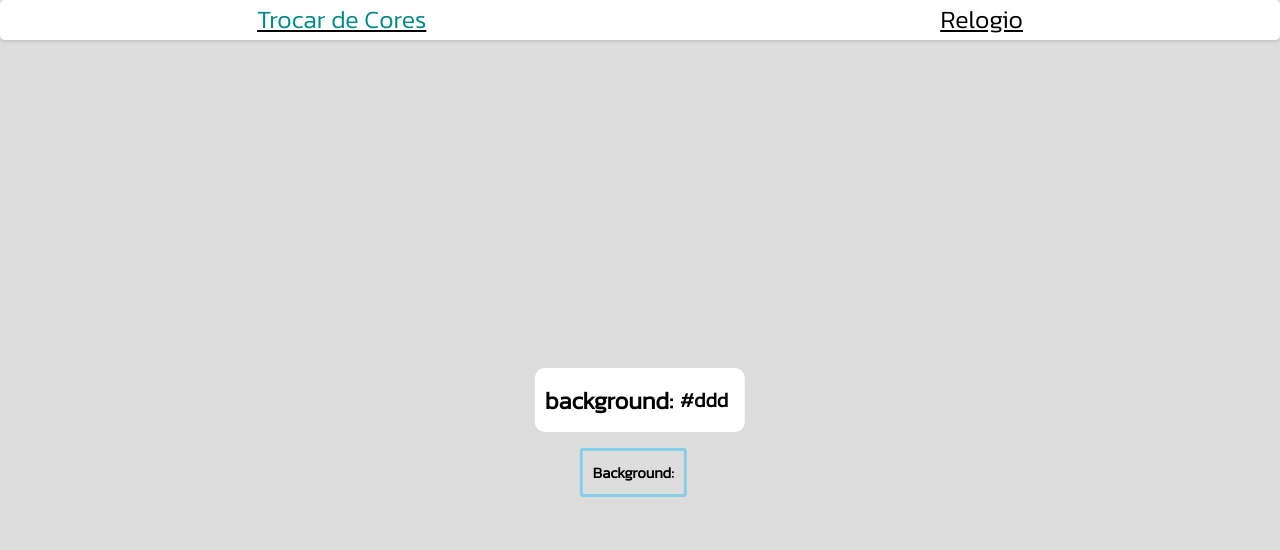
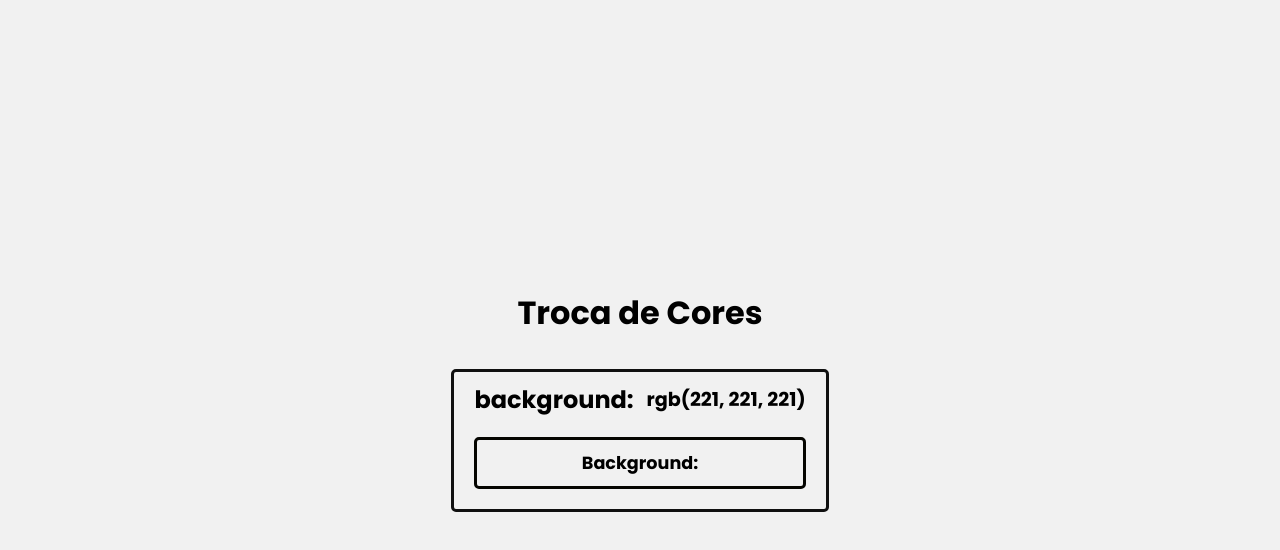
Before and after one commit to Arthur-dias-do-nascimento/Projetos, a plain HTML site: page Trocar de cores/index.html in a window 1280 px wide. Drawn offline with Linux system fonts and the light colour scheme.

Commit message:
refazendo o projeto

```diff
--- a/Trocar de cores/CSS/Body.css
+++ /dev/null
@@ -1,12 +0,0 @@
-@import url('https://fonts.googleapis.com/css2?family=Kanit:wght@300&display=swap');
-
-* {
-    margin: 0;
-    padding: 0;
-    box-sizing: border-box;
-}
-
-body {
-    background-color: #ddd;
-    font-family: "Kanit", sans-serif;
-}
--- a/Trocar de cores/CSS/Header.css
+++ /dev/null
@@ -1,23 +0,0 @@
-nav {
-    background-color: white;
-    box-shadow: 0px 2px 3px rgba(0, 0, 0, 0.1);
-    border-radius: 5px;
-    height: 40px;
-}
-
-nav ul {
-    display: flex;
-    align-items: center;
-    justify-content: space-around;
-    font-size: 25px;
-    text-decoration: underline;
-}
-
-nav ul li, .nav-title {
-    color: darkcyan;
-}
-
-nav ul li a {
-    color: black;
-    cursor: pointer;
-}
--- a/Trocar de cores/CSS/Main.css
+++ /dev/null
@@ -1,40 +0,0 @@
-.container {
-    position: absolute;
-    top: 50%;
-    left: 50%;
-    transform: translate(-50%, -50%);
-}
-
-.background {
-    display: flex;
-    align-items: center;
-    justify-content: center;
-    padding: 5px;
-    background-color: white;
-    border-radius: 10px;
-    padding: 10px;
-}
-
-.span-color {
-    padding: 7px;
-    font-size: 20px;
-    font-weight: 700;
-}
-
-button {
-    position: absolute;
-    padding: 10px;
-    top: 80px;
-    left: 45px;
-    background: none;
-    border: 3px solid skyblue;
-    border-radius: 3px;
-    font-size: 15px;
-    font-family: "Kanit", sans-serif;
-    font-weight: 700;
-    transition: 700ms all ease-in-out;
-}
-
-button:hover {
-    background-color: #ffffffc2;
-}
--- a/Trocar de cores/index.html
+++ b/Trocar de cores/index.html
@@ -4,26 +4,19 @@
     <meta charset="UTF-8">
     <meta name="viewport" content="width=device-width, initial-scale=1.0">
     <title>Trocar de Cores</title>
-    <link rel="stylesheet" href="./CSS/Body.css">
-    <link rel="stylesheet" href="./CSS/Header.css">
-    <link rel="stylesheet" href="./CSS/Main.css">
+    <link rel="stylesheet" href="style.css">
     <script defer src="script.js"></script>
 </head>
 <body>
-    <header>
-        <nav>
-            <ul type="none">
-                <li class="nav-title">Trocar de Cores</li>
-                <li class="nav-link-rel"><a href="/Javascript-Projetos/PROJ004.Relogio/index.html" target="_blank" rel="external">Relogio</a></li>
-            </ul>
-        </nav>
-    </header>
     <main>
+        <h1>Troca de Cores</h1>
+
         <div class="container">
             <div class="background">
                 <h2>background:</h2>
-                <span class="span-color">#ddd</span>
+                <span class="span-color">rgb(221, 221, 221)</span>
             </div>
+
             <button>Background:</button>
         </div>
     </main>
--- a/Trocar de cores/script.js
+++ b/Trocar de cores/script.js
@@ -1,16 +1,19 @@
-const colors = ['blue', 'black', 'green', 'red', 'purple', 'yellow', 'pink', 'brown', 'gray', '#ddd']
 const buttonColor = document.querySelector('button')
 const colortext = document.querySelector('.span-color')
 
 buttonColor.addEventListener('click', function() {
-    // get random number between 0 - 3
-    const randomNumber = getRandomNumber();
-    console.log(getRandomNumber())
+    const color = random_color();
 
-    document.body.style.backgroundColor = colors[randomNumber]
-    colortext.textContent = colors[randomNumber]
+    document.body.style.backgroundColor = color
+    colortext.textContent = color
 })
 
-function getRandomNumber() {
-    return Math.floor(Math.random() * colors.length)
+function random_color() {
+    const r = Math.floor(Math.random() * 256)
+    const g = Math.floor(Math.random() * 256)
+    const b = Math.floor(Math.random() * 256)
+
+    const rgb = `rgb(${r}, ${g}, ${b})`
+
+    return rgb
 }
--- /dev/null
+++ b/Trocar de cores/style.css
@@ -0,0 +1,59 @@
+@import url('https://fonts.googleapis.com/css2?family=Montserrat:wght@100;200;300;400;500;600;700;800;900&family=Poppins:wght@100;200;300;400;500;600;700;800;900&display=swap');
+
+* {
+    margin: 0;
+    padding: 0;
+    box-sizing: border-box;
+    font-family: "Poppins", "Montserrat", sans-serif;
+}
+
+body {
+    background-color: #f1f1f1;
+    height: 100dvh;
+    display: flex;
+    flex-direction: column;
+    align-items: center;
+    justify-content: center;
+}
+
+main {
+    display: flex;
+    flex-direction: column;
+    align-items: center;
+    justify-content: center;
+    gap: 2rem 0;
+}
+
+main .container {
+    background-color: #f1f1f1;
+    border: 3px solid #101010;
+    border-radius: 5px;
+    width: 100%;
+    padding: 10px 20px;
+    display: flex;
+    flex-direction: column;
+    align-items: center;
+    justify-content: center;
+}
+
+main .container .background {
+    display: flex;
+    align-items: center;
+    gap: 0 0.8rem;
+}
+
+main .container .background .span-color {
+    font-size: 1.2rem;
+    font-weight: bold;
+}
+
+main .container button {
+    margin: 20px 0px 10px;
+    padding: 10px;
+    width: 100%;
+    border-radius: 5px;
+    border: 3px solid #050500;
+    background-color: transparent;
+    font-size: 1.1rem;
+    font-weight: bold;
+}
```
